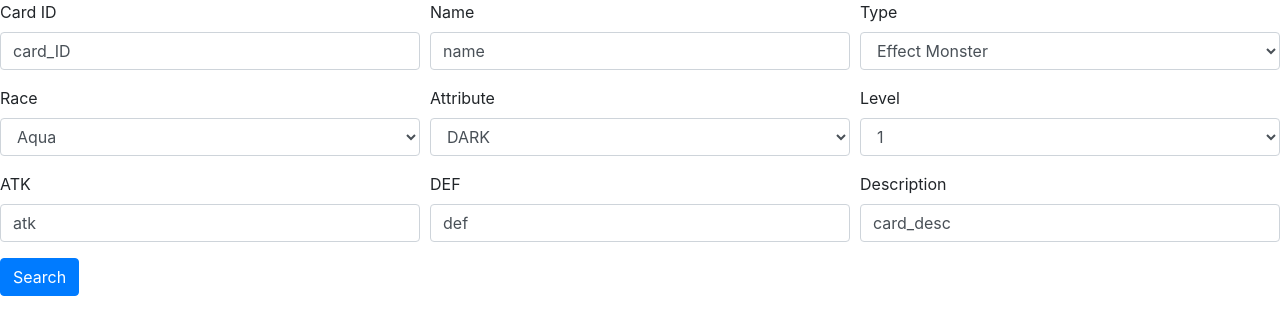
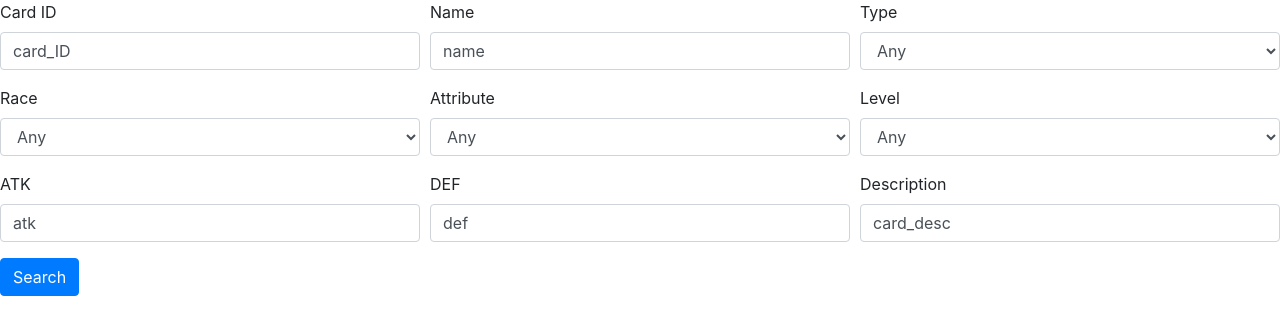
Before and after one commit to awolffromspace/yu-gi-oh-db, a PHP site: page /cardsearch.php in a window 1280 px wide. Shown: the part 80-415 px from the top of the page. Run offline with PHP 8.4, Linux system fonts and the light colour scheme; the visitor is signed in with stand-in values (Sample User, id 1); some libraries are stand-ins or nearby versions.

Commit message:
Update card search

```diff
--- a/cardsearch.php
+++ b/cardsearch.php
@@ -41,6 +41,7 @@ if (isset($_SESSION['user']))
                 <div class="form-group col-md-4">
                     <label for="type">Type</label>
                     <select class="form-control" id="type">
+                        <option value="type" selected hidden>Any</option>
                         <option>Effect Monster</option>
                         <option>Flip Effect Monster</option>
                         <option>Fusion Monster</option>
@@ -54,6 +55,7 @@ if (isset($_SESSION['user']))
                 <div class="form-group col-md-4">
                     <label for="race">Race</label>
                     <select class="form-control" id="race" name="race" value="race">
+                        <option value="race" selected hidden>Any</option>
                         <option>Aqua</option>
                         <option>Beast</option>
                         <option>Beast-Warrior</option>
@@ -79,6 +81,7 @@ if (isset($_SESSION['user']))
                 <div class="form-group col-md-4">
                     <label for="card_attribute">Attribute</label>
                     <select class="form-control" id="card_attribute" name="card_attribute" value="card_attribute">
+                        <option value="card_attribute" selected hidden>Any</option>
                         <option>DARK</option>
                         <option>EARTH</option>
                         <option>FIRE</option>
@@ -90,6 +93,7 @@ if (isset($_SESSION['user']))
                 <div class="form-group col-md-4">
                     <label for="level">Level</label>
                     <select class="form-control" id="level" name="level" value="level">
+                        <option value="level" selected hidden>Any</option>
                         <option>1</option>
                         <option>2</option>
                         <option>3</option>
```
